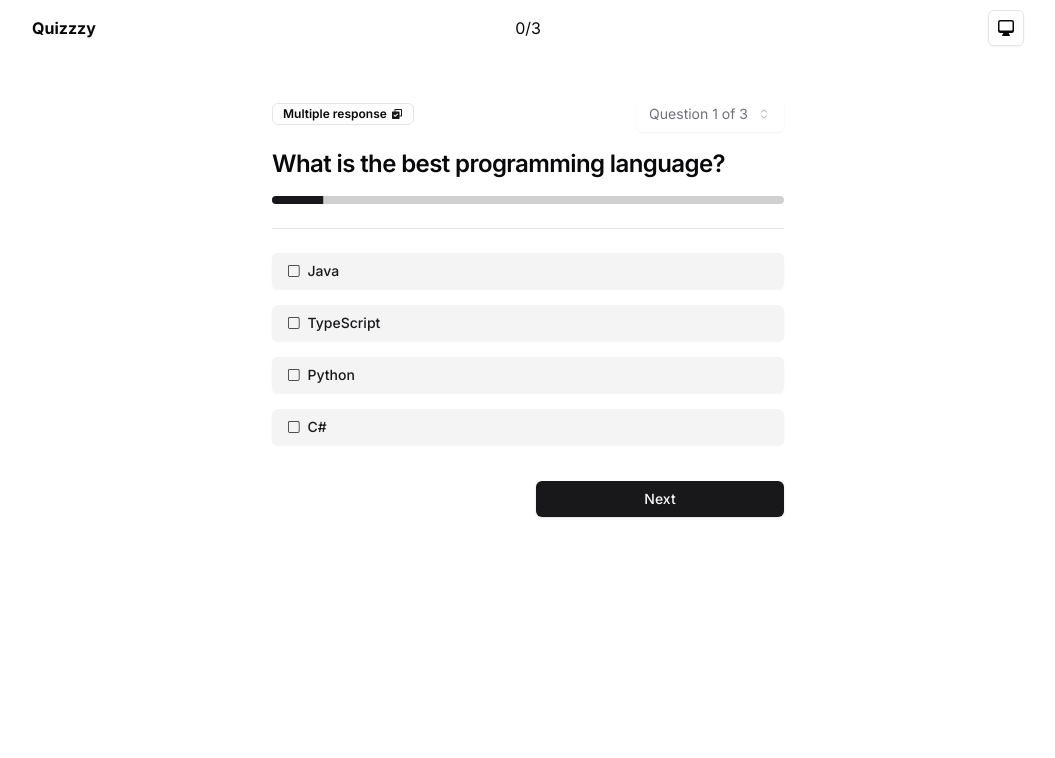
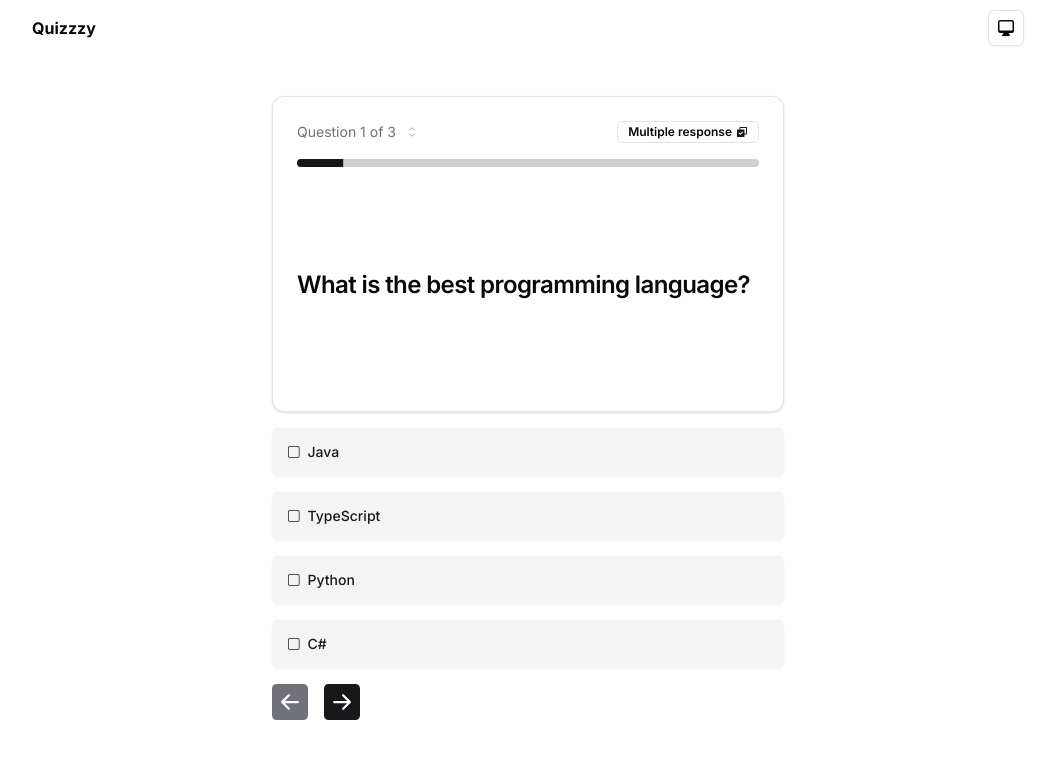
Before and after one commit to adam-ridhwan/quizzzy, a Next.js app: page / in a window 1280 px wide. Shown: the top 758 px of the page, without its empty margins (112-1167 px from the left). Built offline with nearby package versions, Linux system fonts and the light colour scheme.

Commit message:
feature: questions

```diff
--- a/src/components/header/header.tsx
+++ b/src/components/header/header.tsx
@@ -15,12 +15,6 @@ const Header = () => {
           <span className='font-bold'>Quizzzy</span>
         </div>
 
-        {currentQuizIndex < quizzes.length && (
-          <span className='hidden flex-1 justify-center md:flex'>
-            {currentQuizIndex}/{quizzes.length}
-          </span>
-        )}
-
         <div className='flex flex-1 flex-row items-center justify-end gap-4'>
           <ThemeButton />
           {/*<Avatar>*/}
--- a/src/components/quiz/prompt.tsx
+++ b/src/components/quiz/prompt.tsx
@@ -1,18 +1,19 @@
 import { Fragment, useState } from 'react';
-import { useSearchParams } from 'next/navigation';
 
 import { Choices, CorrectAnswer, Question } from '@/types/quiz-types';
 import { cn } from '@/lib/utils';
 import useQuiz from '@/hooks/use-quiz';
 import { Badge } from '@/components/ui/badge';
 import { Button } from '@/components/ui/button';
+import { Card } from '@/components/ui/card';
+import ArrowSquareLeft from '@/components/ui/icons/arrow-square-left';
+import ArrowSquareRight from '@/components/ui/icons/arrow-square-right';
 import CheckboxChecked from '@/components/ui/icons/checkbox-checked';
 import CheckboxEmpty from '@/components/ui/icons/checkbox-empty';
 import CheckboxMultiple from '@/components/ui/icons/checkbox-multiple';
 import LoadingSpinner from '@/components/ui/icons/spinner';
 import { Progress } from '@/components/ui/progress';
-import { Select, SelectContent, SelectItem, SelectTrigger, SelectValue } from '@/components/ui/select';
-import { Separator } from '@/components/ui/separator';
+import { Select, SelectContent, SelectTrigger } from '@/components/ui/select';
 import H2 from '@/components/ui/typography/h2';
 
 const Prompt = () => {
@@ -34,8 +35,9 @@ const Prompt = () => {
   let selectedAnswers: Choices | undefined = [];
 
   const currentQuestion = quizzes[currentQuizIndex];
+  const isFirstQuestion = currentQuizIndex === 0;
   const isLastQuestion = currentQuizIndex === quizzes.length - 1;
-  const isQuizFinished = isLastQuestion && !quizzes.every(quiz => (quiz?.selectedAnswers?.length || 0) > 0);
+  const isQuizFinished = isLastQuestion && quizzes.every(quiz => (quiz?.selectedAnswers?.length || 0) > 0);
 
   const [isSelectOpen, setIsSelectOpen] = useState(false);
 
@@ -43,55 +45,51 @@ const Prompt = () => {
     ({ question, correctAnswers, choices, selectedAnswers } = quizzes[currentQuizIndex]);
   }
 
-  const getButtonLabel = () => {
-    if (isLoading) return <LoadingSpinner />;
-    if (isLastQuestion) return 'Submit';
-    return 'Next';
+  const handleJumpToQuestion = (index: number) => () => {
+    setCurrentQuizIndex(index);
+    setIsSelectOpen(false);
   };
 
   return (
     <>
-      <div className='flex items-center justify-between'>
-        <Badge variant='outline' className='w-max gap-1'>
-          {correctAnswers.length > 1 ? 'Multiple response' : 'Single response'}
-          {correctAnswers.length > 1 ? <CheckboxMultiple /> : <CheckboxChecked className='h-2 w-2' />}
-        </Badge>
-
+      <div className='mb-20 flex w-full max-w-lg flex-col gap-4 pt-10 '>
+        <Card className='flex flex-1 flex-col gap-4 p-6'>
+          <div className='flew-row flex items-center justify-between'>
             <Select open={isSelectOpen} onOpenChange={setIsSelectOpen}>
-          <SelectTrigger className='focus:ring-none w-max gap-2 border-none text-muted-foreground focus:ring-0'>
+              <SelectTrigger className='focus:ring-none h-[22px] w-max gap-2 border-none p-0 text-sm text-muted-foreground shadow-none focus:ring-0'>
                 {`Question ${currentQuizIndex + 1} of ${quizzes.length}`}
               </SelectTrigger>
-          <SelectContent className='min-w-max'>
+              <SelectContent className='min-w-max p-0'>
                 <div className='flex flex-col'>
                   {quizzes.map((_, index) => (
-                <Button
-                  key={index}
-                  variant='ghost'
-                  onClick={() => {
-                    setCurrentQuizIndex(index);
-                    setIsSelectOpen(false);
-                  }}
-                >
+                    <Button key={index} variant='ghost' onClick={handleJumpToQuestion(index)}>
                       Question {index + 1}
                     </Button>
                   ))}
                 </div>
               </SelectContent>
             </Select>
+
+            <Badge variant='outline' className='w-max gap-1'>
+              {correctAnswers.length > 1 ? 'Multiple response' : 'Single response'}
+              {correctAnswers.length > 1 ? <CheckboxMultiple /> : <CheckboxChecked className='h-2 w-2' />}
+            </Badge>
           </div>
-
-      <H2>{question}</H2>
 
           <Progress value={progress} />
 
-      <Separator className='my-2' />
+          <div className='flex flex-1 items-center'>
+            <H2>{question}</H2>
+          </div>
+        </Card>
 
+        <div className='flex flex-col gap-4'>
           {choices.map(choice => (
             <Button
               key={choice}
               variant='secondary'
               onClick={() => handleSelect(choice)}
-          className={cn(`gap-2`, {
+              className={cn(`h-12 gap-2`, {
                 'ring-offset ring-2 ring-primary/30': selectedAnswers?.includes(choice),
               })}
             >
@@ -99,24 +97,27 @@ const Prompt = () => {
               <span className='w-full text-left'>{choice}</span>
             </Button>
           ))}
+        </div>
 
-      <div className={cn('mt-auto grid grid-cols-2 gap-4 md:mt-5')}>
-        <Button
-          variant='outline'
-          disabled={isLoading}
-          onClick={handleNavigateBackward}
-          className={cn('col-span-1', { hidden: currentQuizIndex === 0 })}
-        >
-          Back
-        </Button>
+        <div className='flex justify-between'>
+          <div className={cn('flex  gap-4')}>
+            <button disabled={isLoading || isFirstQuestion} onClick={handleNavigateBackward}>
+              <ArrowSquareLeft className={cn(`h-9 w-9`, { 'fill-muted-foreground': isFirstQuestion })} />
+            </button>
+
+            <button disabled={isLoading || isLastQuestion} onClick={handleNavigateForward}>
+              <ArrowSquareRight className={cn(`h-9 w-9`, { 'fill-muted-foreground': isLastQuestion })} />
+            </button>
+          </div>
 
           <Button
-          disabled={isLoading || isQuizFinished}
-          onClick={isLastQuestion ? handleSubmit : handleNavigateForward}
-          className='col-span-1 col-end-3'
+            disabled={!isQuizFinished}
+            onClick={handleSubmit}
+            className={cn({ hidden: !isQuizFinished })}
           >
-          {getButtonLabel()}
+            {isLoading ? <LoadingSpinner /> : 'Submit'}
           </Button>
+        </div>
       </div>
     </>
   );
--- a/src/components/quiz/quiz.tsx
+++ b/src/components/quiz/quiz.tsx
@@ -9,9 +9,9 @@ const Quiz = () => {
 
   return (
     <>
-      <div className='mb-20 flex w-full max-w-lg flex-col gap-4 pt-10 '>
-        {currentQuizIndex >= quizzes.length ? <Results /> : <Prompt />}
-      </div>
+      {/*<div className='mb-20 flex w-full max-w-lg flex-col gap-4 pt-10 '>*/}
+      {currentQuizIndex >= quizzes.length ? <Results /> : <Prompt />}
+      {/*</div>*/}
     </>
   );
 };
--- a/src/components/quiz/results.tsx
+++ b/src/components/quiz/results.tsx
@@ -68,6 +68,7 @@ const Results = () => {
 
   return (
     <>
+      <div className='mb-20 flex w-full max-w-lg flex-col gap-4 pt-10 '>
         <Card>
           <CardHeader>
             <H1>Quiz complete!</H1>
@@ -132,6 +133,7 @@ const Results = () => {
             );
           })}
         </div>
+      </div>
     </>
   );
 };
--- a/src/components/ui/icons/arrow-left.tsx
+++ /dev/null
@@ -1,21 +0,0 @@
-import { cn } from '@/lib/utils';
-
-type Props = {
-  className?: string;
-};
-
-const ArrowCircle = ({ className }: Props) => {
-  return (
-    <>
-      <svg
-        xmlns='http://www.w3.org/2000/svg'
-        viewBox='0 0 24 24'
-        className={cn('h-5 w-5 fill-secondary-foreground', className)}
-      >
-        <path d='M7.82843 10.9999H20V12.9999H7.82843L13.1924 18.3638L11.7782 19.778L4 11.9999L11.7782 4.22168L13.1924 5.63589L7.82843 10.9999Z'></path>
-      </svg>
-    </>
-  );
-};
-
-export default ArrowCircle;
--- /dev/null
+++ b/src/components/ui/icons/arrow-square-left.tsx
@@ -0,0 +1,21 @@
+import { cn } from '@/lib/utils';
+
+type Props = {
+  className?: string;
+};
+
+const ArrowSquareLeft = ({ className }: Props) => {
+  return (
+    <>
+      <svg
+        xmlns='http://www.w3.org/2000/svg'
+        viewBox='0 0 16 16'
+        className={cn('h-5 w-5 fill-secondary-foreground', className)}
+      >
+        <path d='M16 14a2 2 0 0 1-2 2H2a2 2 0 0 1-2-2V2a2 2 0 0 1 2-2h12a2 2 0 0 1 2 2v12zm-4.5-6.5H5.707l2.147-2.146a.5.5 0 1 0-.708-.708l-3 3a.5.5 0 0 0 0 .708l3 3a.5.5 0 0 0 .708-.708L5.707 8.5H11.5a.5.5 0 0 0 0-1z' />
+      </svg>
+    </>
+  );
+};
+
+export default ArrowSquareLeft;
--- /dev/null
+++ b/src/components/ui/icons/arrow-square-right.tsx
@@ -0,0 +1,21 @@
+import { cn } from '@/lib/utils';
+
+type Props = {
+  className?: string;
+};
+
+const ArrowSquareRight = ({ className }: Props) => {
+  return (
+    <>
+      <svg
+        xmlns='http://www.w3.org/2000/svg'
+        viewBox='0 0 16 16'
+        className={cn('h-5 w-5 fill-secondary-foreground', className)}
+      >
+        <path d='M0 14a2 2 0 0 0 2 2h12a2 2 0 0 0 2-2V2a2 2 0 0 0-2-2H2a2 2 0 0 0-2 2v12zm4.5-6.5h5.793L8.146 5.354a.5.5 0 1 1 .708-.708l3 3a.5.5 0 0 1 0 .708l-3 3a.5.5 0 0 1-.708-.708L10.293 8.5H4.5a.5.5 0 0 1 0-1z' />
+      </svg>
+    </>
+  );
+};
+
+export default ArrowSquareRight;
```
Lines whose indentation alone changed are shown as unchanged.
